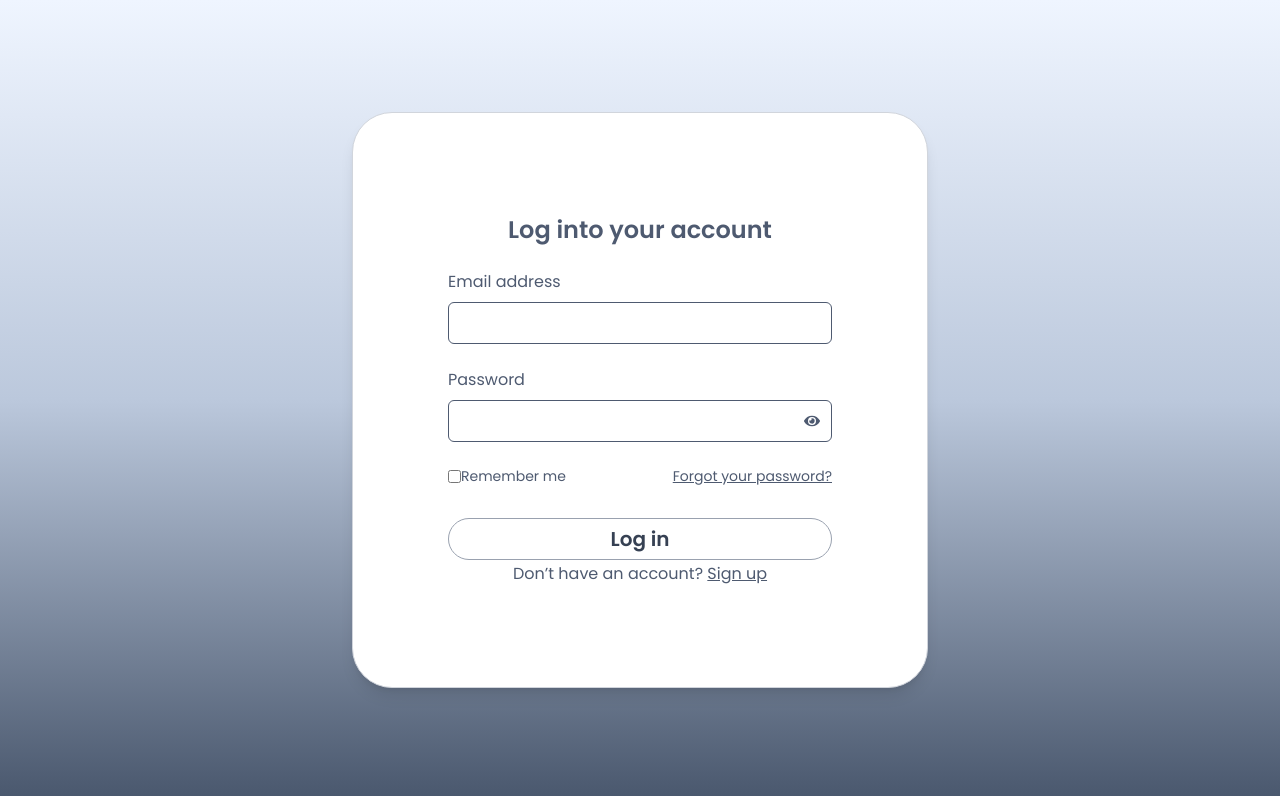
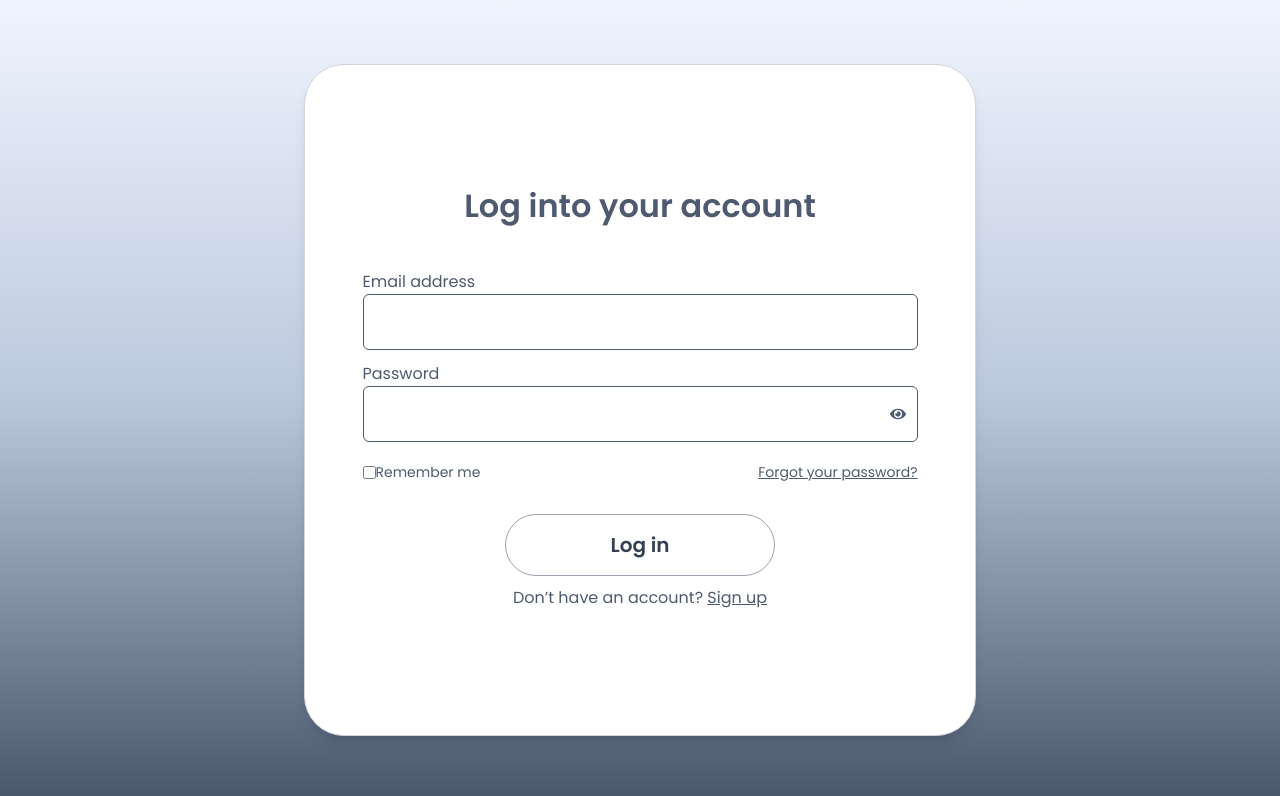
Before and after one commit to Dl1e05/hci-project, a Next.js app in the folder frontend/: page /login in a window 1280 px wide. Shown: the top 796 px of the page. Built offline with nearby package versions, Linux system fonts and the light colour scheme.

Commit message:
chore: auth/login/signup

```diff
--- a/frontend/src/app/(auth)/components/auth-module.tsx
+++ b/frontend/src/app/(auth)/components/auth-module.tsx
@@ -3,8 +3,8 @@ import { ReactNode } from "react";
 export default function AuthModal({children}: {children: ReactNode}){
     return (
        <div className="h-screen flex items-center justify-center p-4">
-        <div className="bg-white p-12 rounded-[40px] shadow-lg border border-gray-300 radius-
-        w-full max-w-md sm:max-w-lg md:max-w-xl aspect-square max-h-[90vh]
+        <div className="bg-white p-6 rounded-[40px] shadow-lg border border-gray-300
+        w-full max-w-lg md:max-w-2xl aspect-square max-h-[90vh]
         overflow-y-hidden flex flex-col items-center justify-center
         ">
         {children}
--- a/frontend/src/app/(auth)/login/page.tsx
+++ b/frontend/src/app/(auth)/login/page.tsx
@@ -3,9 +3,9 @@
 import React, { useState } from 'react';
 import { useRouter } from 'next/navigation';
 import AuthModal from '../components/auth-module';
-import Input from '@/components/Input/Input';
+import Input from '@/app/components/Input/Input';
 import { login } from '@/app/(auth)/api/login';
-import Button from '@/components/Button/Button';
+import Button from '@/app/components/Button/Button';
 import axios from 'axios';
 
 export default function Login() {
@@ -19,6 +19,10 @@ export default function Login() {
   const handleSubmit = async (e: React.FormEvent) => {
     e.preventDefault();
     setError(null)
+
+    if (email == 'test@gmail.com' && password == 'qwerty'){
+      router.push("/profile")
+    }
 
     if (!email || !password){
       setError('Пожалуйста, заполните все поля.')
@@ -60,15 +64,15 @@ export default function Login() {
   <>
   <AuthModal>
     <div className='text-center'>
-      <h2 className="text-2xl font-semibold mb-6">Log into your account</h2>
+      <h2 className="text-[32px] font-semibold mb-10">Log into your account</h2>
     </div>
 
-
-    <div className='w-full max-w-sm mx-auto'>
+    <div className='w-full max-w-[555px] mx-auto'>
       <form className='flex flex-col gap-2' onSubmit={handleSubmit}>
         {error && (
               <p className="text-red-500 text-sm mb-2 text-center font-medium">{error}</p>
         )}
+      <div>
         <p>Email address</p>
         <Input
           type="email"
@@ -83,6 +87,8 @@ export default function Login() {
           value={password}
           onChange={(e) => setPassword(e.target.value)}
         />
+      </div>
+
       <div className="flex justify-between items-center text-sm">
         <div className="flex items-center">
           <input
@@ -99,7 +105,7 @@ export default function Login() {
       <div className="flex justify-center mt-6 mb-0.5">
         <Button
           type='submit'
-          className='text-xl w-full'
+          className='text-xl'
           disabled={isLoading}
         >
           {isLoading ? 'Вход...' : 'Log in'}
@@ -108,7 +114,7 @@ export default function Login() {
     </form>
 
 
-      <div className="text-center">
+      <div className="text-center p-2">
         <p>
           Don’t have an account? <a href="/signup" className="underline">Sign up</a>
         </p>
--- a/frontend/src/app/(auth)/signup/page.tsx
+++ b/frontend/src/app/(auth)/signup/page.tsx
@@ -1,8 +1,8 @@
 'use client'
 import React, { useState } from 'react';
 import AuthModal  from '../components/auth-module';
-import Input from '@/components/Input/Input';
-import Button from '@/components/Button/Button';
+import Input from '@/app/components/Input/Input';
+import Button from '@/app/components/Button/Button';
 import { register } from '../api/register';
 import axios from "axios";
 import { useRouter } from 'next/navigation';
@@ -68,9 +68,10 @@ export default function SignUp() {
   <>
     <AuthModal>
     <div className='text-center'>
-      <h2 className="text-2xl font-semibold mb-6">Create an account</h2>
+      <h2 className="text-[32px] font-semibold mb-6">Create an account</h2>
     </div>
-    <div className='w-full max-w-sm mx-auto'>
+
+    <div className='w-full max-w-[555px] mx-auto'>
       <form onSubmit={handleSubmit}>
         {error && (
           <p className='text-red-500 text-sm mb-2 text-center font-medium'>{error}</p>
@@ -106,9 +107,9 @@ export default function SignUp() {
 
       <div className="flex justify-center mt-6 mb-0.5">
         <Button
-        type='submit'
-        className={`text-xl w-full py-3`}
-        disabled={isLoading}
+          type='submit'
+          className={`text-[22px] font-medium`}
+          disabled={isLoading}
         >
           {isLoading ? 'Регистрация...' : 'Create an account'}
         </Button>
--- a/frontend/src/components/Button/Button.tsx
+++ b/frontend/src/app/components/Button/Button.tsx
@@ -12,7 +12,7 @@ interface ButtonProps{
 
 
 export default function Button({children, onClick, type = "button", className = "", disabled = false}: ButtonProps) {
-  const baseStyles = "w-90 py-1.5 px-10 border border-gray-400 rounded-full font-semibold text-gray-700 hover:bg-gray-100 transition-colors duration-200"
+  const baseStyles = "w-[270px] py-4 border border-gray-400 rounded-full font-semibold text-gray-700 hover:bg-gray-100 transition-colors duration-200"
   return (
     <button
       type = {type}
--- a/frontend/src/components/Input/Input.tsx
+++ b/frontend/src/app/components/Input/Input.tsx
@@ -19,13 +19,13 @@ export default function Input({ type, placeholder, value, onChange }: InputProps
 
   const inputType = type === 'password' && showPassword ? 'text' : type;
   return (
-    <div className="relative w-full mb-4">
+    <div className="relative w-full mb-3">
       <input
         type={inputType}
         placeholder={placeholder}
         value={value}
         onChange={onChange}
-        className="border rounded-md px-4 py-2 w-full"
+        className="border rounded-md px-4 h-[56px] w-full"
       />
       {type === 'password' && (
           <button
--- a/frontend/src/app/layout.tsx
+++ b/frontend/src/app/layout.tsx
@@ -1,6 +1,6 @@
 import type { Metadata } from "next";
 import { Geist, Geist_Mono } from "next/font/google";
-import "../styles/globals.css";
+import "./styles/globals.css";
 
 const geistSans = Geist({
   variable: "--font-geist-sans",
```
Also changed, not shown: frontend/src/app/styles/globals.css (renamed from frontend/src/styles/globals.css). Lines whose indentation alone changed are shown as unchanged.
